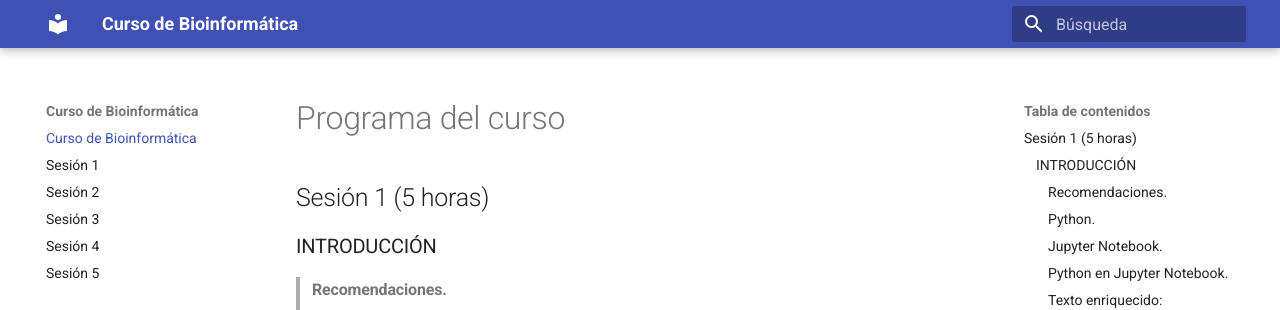
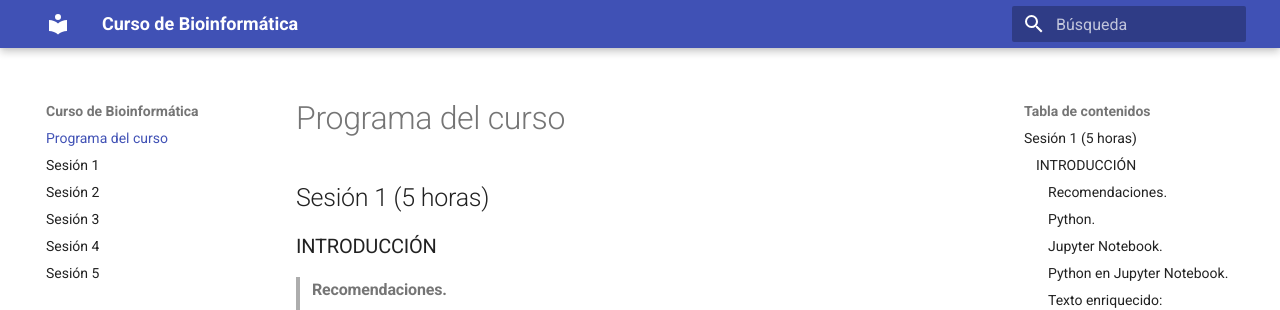
Before and after one commit to eduardo1011/curso26, an MkDocs documentation site: the page built from docs/index.md, in a window 1280 px wide. Shown: the top 310 px of the page. Built offline with MkDocs 1.6.1 and Material for MkDocs 9.7.7, drawn with Linux system fonts in a browser that asks for light colours.

Commit message:
Rename course title in navigation

```diff
--- a/mkdocs.yml
+++ b/mkdocs.yml
@@ -24,7 +24,7 @@ plugins:
       lang: es
 
 nav:
-  - Curso de Bioinformática: index.md
+  - Programa del curso: index.md
   - Sesión 1: sesion1.md
   - Sesión 2: sesion2.md
   - Sesión 3: sesion3.md
```
